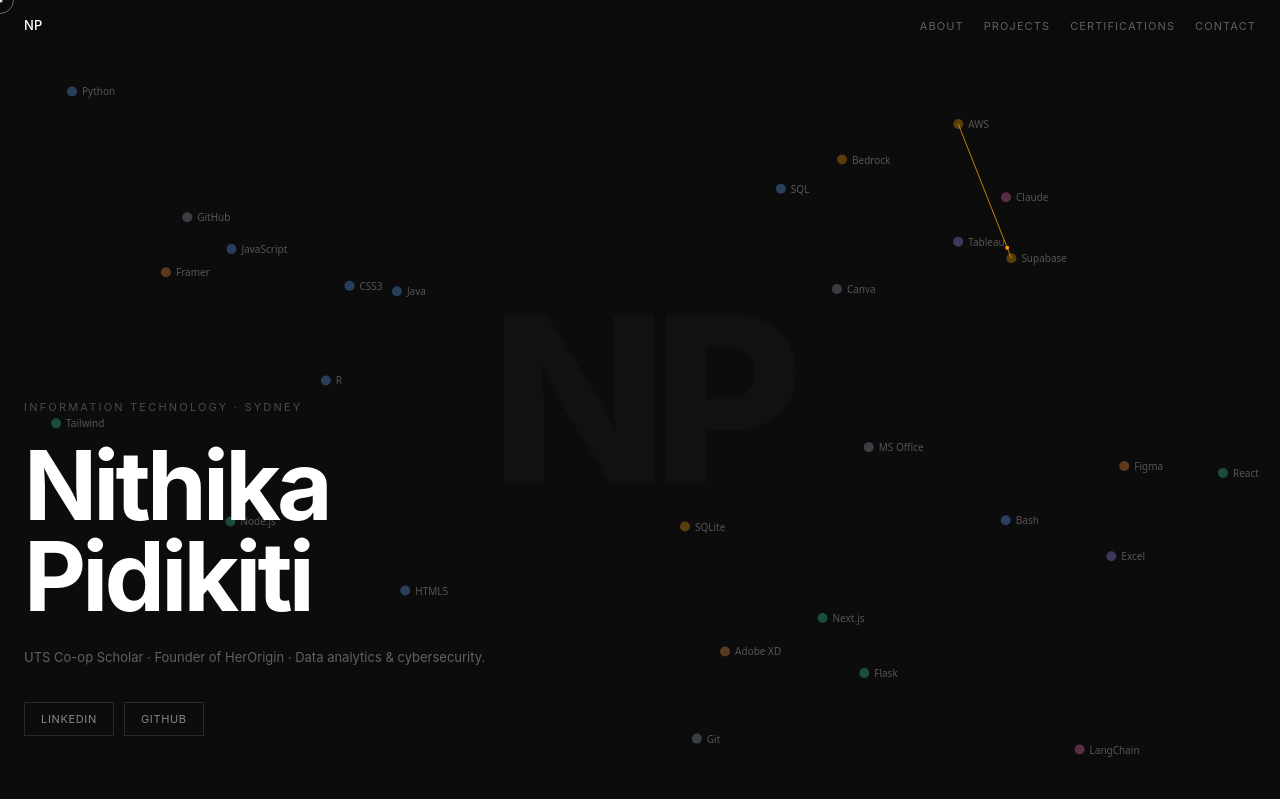
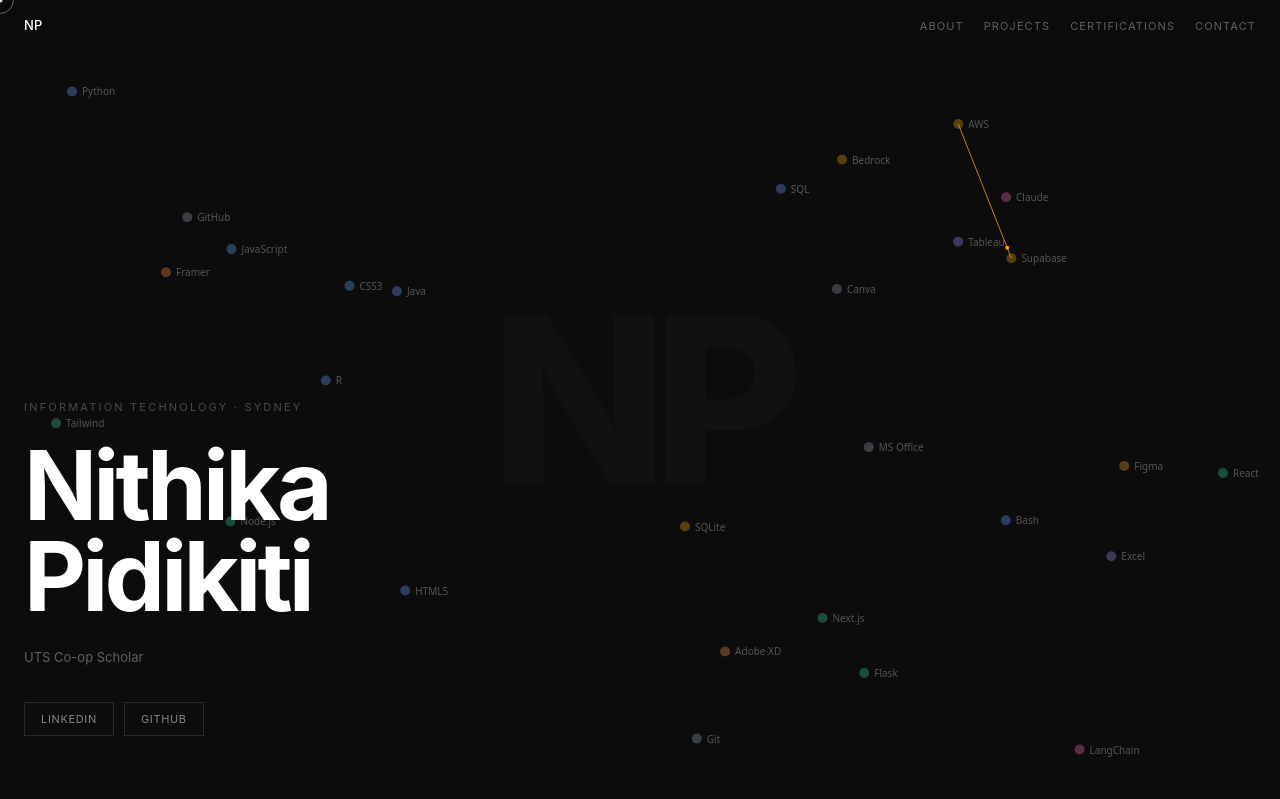
Before and after one commit to nithikapidikiti-collab/portfolio, a Next.js app: page / in a window 1280 px wide. Shown: the top 799 px of the page. Built offline with nearby package versions, Linux system fonts and the light colour scheme.

Commit message:
update: hero text

```diff
--- a/app/page.tsx
+++ b/app/page.tsx
@@ -247,7 +247,7 @@ export default function Home() {
             Nithika<br />Pidikiti
           </h1>
           <p style={{ fontSize: "13px", color: "rgba(255,255,255,0.35)", lineHeight: 1.8, marginBottom: "2rem" }}>
-            UTS Co-op Scholar · Founder of HerOrigin · Data analytics & cybersecurity.
+            UTS Co-op Scholar
           </p>
           <div style={{ display: "flex", gap: "10px", flexWrap: "wrap" }}>
             {[{ l: "LinkedIn", u: "https://www.linkedin.com/in/nithika-pidikiti" }, { l: "GitHub", u: "https://github.com/nithikapidikiti-collab" }].map(b => (
```
